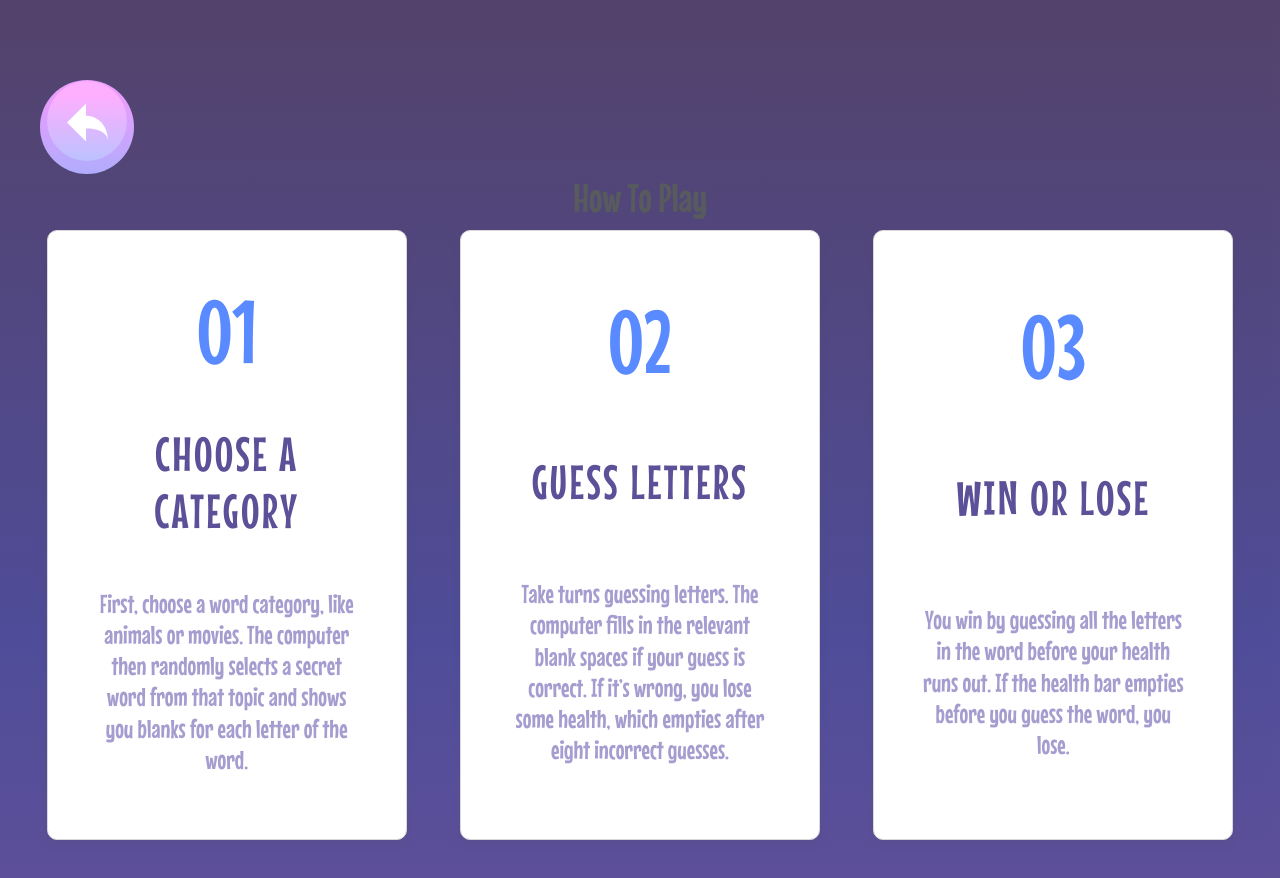
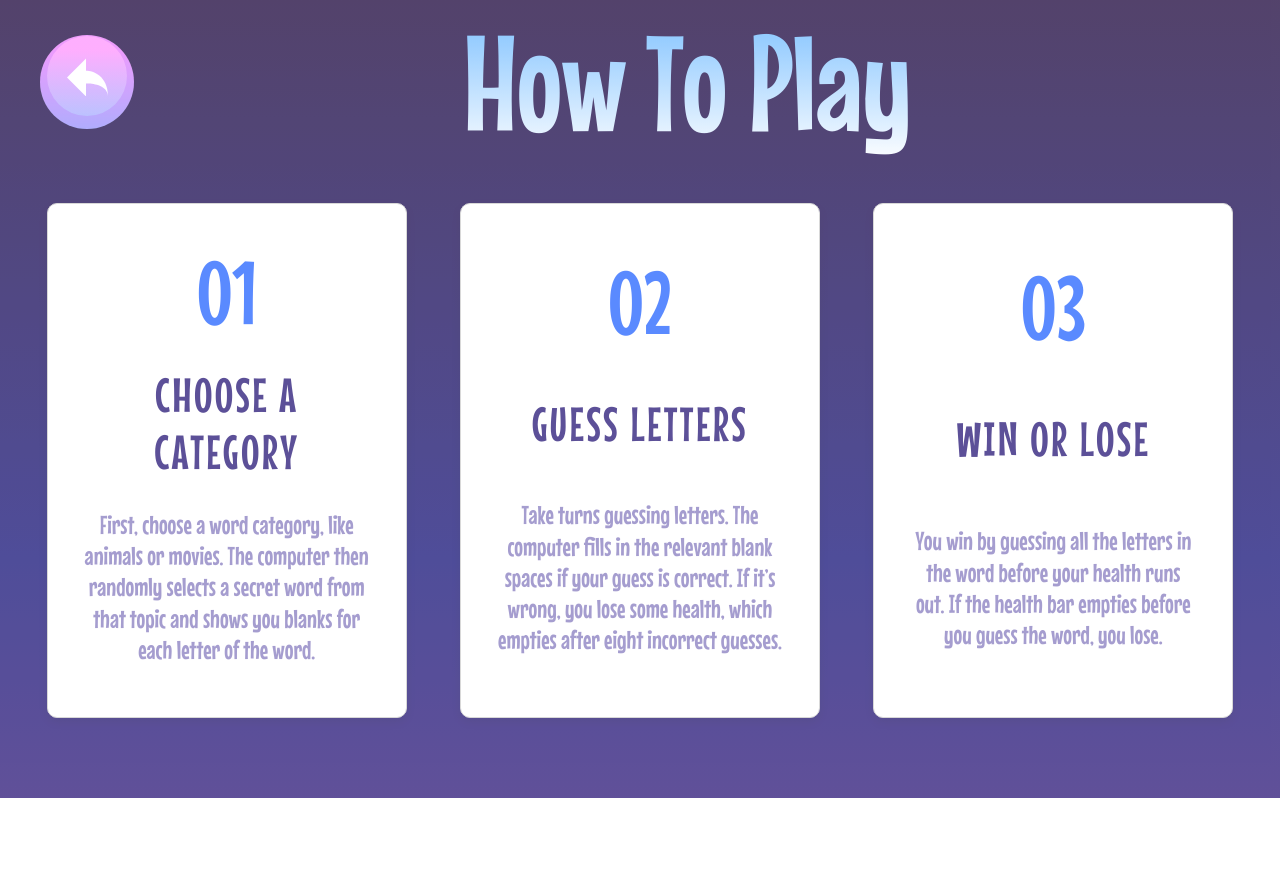
Before and after one commit to huyviet1995/hangman-game, a React (Create React App) app: page /tutorial in a window 1280 px wide. Shown: the top 878 px of the page. After the commit the page ends 800 px from the top, so only its background shows below. Built offline with nearby package versions, Linux system fonts and the light colour scheme.

Commit message:
Style the tutorial page

```diff
--- a/src/components/Card/Card.module.css
+++ b/src/components/Card/Card.module.css
@@ -2,7 +2,7 @@
     display: flex;
     flex-direction: column;
     align-items: center;
-    padding: 48px;
+    padding: 36px;
     border: 1px solid #ccc;
     border-radius: 10px;
     width: 30%;
--- a/src/pages/TutorialPage/TutorialPage.module.css
+++ b/src/pages/TutorialPage/TutorialPage.module.css
@@ -10,6 +10,15 @@
     opacity: 0.75;
     padding: 80px 40px;
     height: auto;
+    display: flex;
+    flex-direction: column;
+    gap: 40px;
+    padding: 0 40px 80px 40px;
+}
+
+header {
+    display: flex;
+    align-items: center;
 }
 
 .buttonWrapper {
@@ -49,5 +58,19 @@
     display: flex;
     flex-direction: column;
     justify-content: space-around;
-    gap: 40px;
+    gap: 20px;
 }
+
+.title {
+    margin: 0 auto;
+    font-style: normal;
+    font-weight: 400;
+    font-size: 136px;
+    line-height: 120%;
+    text-align: center;
+    letter-spacing: -0.005em;
+    background: linear-gradient(180deg, #67b6ff 16.42%, #ffffff 100%);
+    -webkit-background-clip: text;
+    -webkit-text-fill-color: transparent;
+    background-clip: text;
+}
--- a/src/pages/TutorialPage/TutorialPage.tsx
+++ b/src/pages/TutorialPage/TutorialPage.tsx
@@ -11,9 +11,10 @@ const TutorialPage: React.FC = () => {
         navigate("/");
     };
     const containerClasses = cn(styles.container, "p-12 h-full");
+    const headerClasses = cn(styles.header, "mb-12");
     return (
         <div className={containerClasses}>
-            <header className={styles.header}>
+            <header className={headerClasses}>
                 <div className={styles.buttonWrapper}>
                   <button className={styles.backButton} onClick={handleBackClick} />
                 </div>
```
